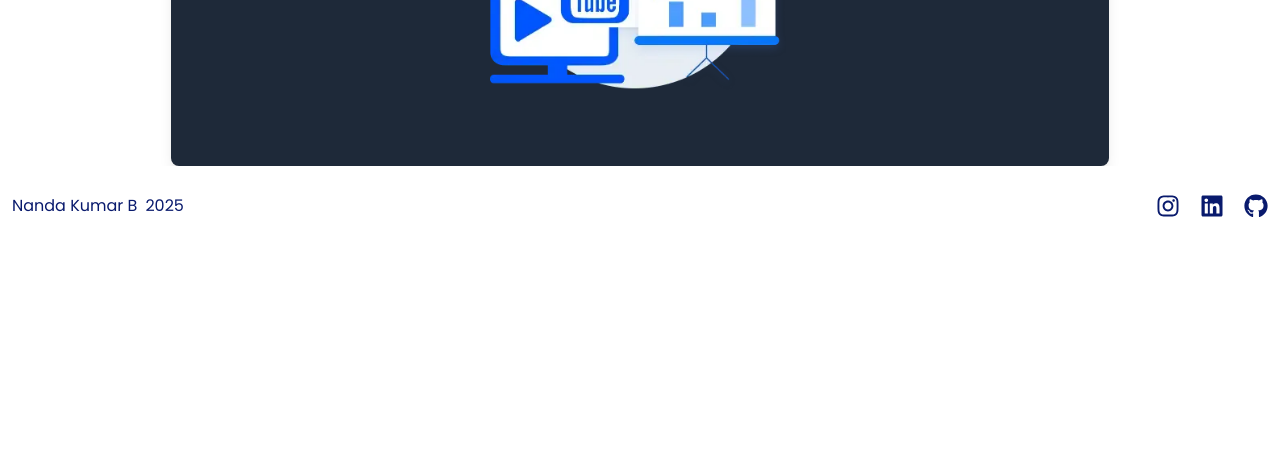
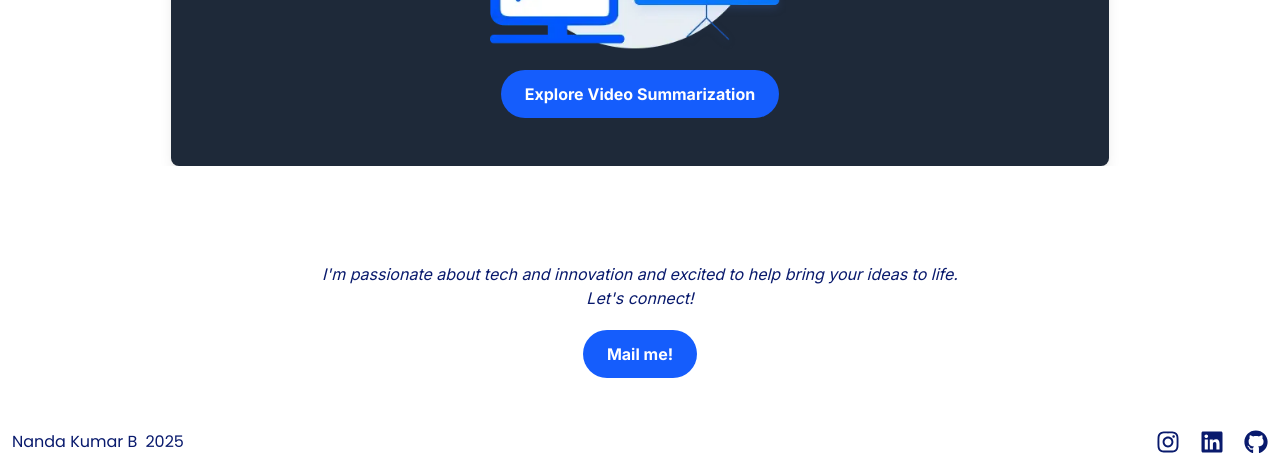
Before and after one commit to user-Gyrus/neuramate, a Next.js app in the folder frontend/: page / in a window 1280 px wide. Shown: the part 1359-1822 px from the top of the page. Before the commit the page ends 1589 px from the top, so only its background shows below. Built offline with nearby package versions, Linux system fonts and the light colour scheme.

Commit message:
Finished the Day 2 updates, done with Landing page

```diff
--- a/frontend/package.json
+++ b/frontend/package.json
@@ -9,6 +9,7 @@
     "lint": "next lint"
   },
   "dependencies": {
+    "framer-motion": "^12.23.12",
     "next": "15.4.5",
     "react": "19.1.0",
     "react-dom": "19.1.0",
--- /dev/null
+++ b/frontend/src/app/_components/Contact.jsx
@@ -0,0 +1,18 @@
+function Contact() {
+  return (
+    <div className="flex flex-col items-center justify-center my-10">
+      <p className="text-white-200 md:mt-10 my-5 text-center italic">
+        I&apos;m passionate about tech and innovation and excited to help bring
+        your ideas to life. <br />
+        Let&apos;s connect!
+      </p>
+      <a href="mailto:nandakumarblj@gmail.com">
+        <button className="bg-blue-600 hover:bg-blue-700 text-white cursor-pointer px-6 py-3 rounded-3xl font-semibold">
+          Mail me!
+        </button>
+      </a>
+    </div>
+  );
+}
+
+export default Contact;
--- a/frontend/src/app/_components/_landingPage/FeaturesCarousel.jsx
+++ b/frontend/src/app/_components/_landingPage/FeaturesCarousel.jsx
@@ -56,6 +56,9 @@ function FeaturesCarousel() {
             height={200}
             className="rounded-lg"
           />
+          <button className="bg-blue-600 hover:bg-blue-700 text-white cursor-pointer px-6 py-3 rounded-3xl font-semibold my-4">
+            Explore {currentItem.title}
+          </button>
         </div>
       </div>
 
--- a/frontend/src/app/_components/_landingPage/Hero.jsx
+++ b/frontend/src/app/_components/_landingPage/Hero.jsx
@@ -1,5 +1,8 @@
+"use client";
 import { Orbitron, Poppins } from "next/font/google";
 import FeaturesCarousel from "./FeaturesCarousel";
+import Contact from "../Contact";
+import { motion, useScroll, useTransform } from "framer-motion";
 
 const orbitron = Orbitron({
   subsets: ["latin"],
@@ -12,16 +15,17 @@ function Hero() {
     <div className="flex flex-col">
       {/* Intro part */}
       <div className="relative w-full h-screen flex items-center justify-center overflow-hidden">
-        <video
+        {/* <video
           src="/bgvideo.mp4"
           autoPlay
           muted
           loop
           className="absolute top-0 left-0 w-full h-full object-cover"
-        />
+        /> */}
 
         {/* Overlay */}
-        <div className="absolute top-0 left-0 w-full h-full bg-black/60" />
+        {/* <div className="absolute top-0 left-0 w-full h-full bg-black/60" /> */}
+        {/* <div className="absolute w-full h-full bg-gradient-to-r from-red-400 via-pink-400 to-blue-300 rounded-[50%]" /> */}
 
         {/* Content */}
         <div className="relative z-10 text-center text-white px-4">
@@ -47,6 +51,9 @@ function Hero() {
         </h1>
         <FeaturesCarousel />
       </div>
+      <div>
+        <Contact />
+      </div>
     </div>
   );
 }
--- a/frontend/src/app/_data/carouselData.js
+++ b/frontend/src/app/_data/carouselData.js
@@ -7,15 +7,16 @@ export const carousel = [
   },
   {
     id: 2,
-    title: "Smart Slides & Image Capture",
-    description: "Capture and organize key slides and images from videos.",
-    image: "/feature2.webp", // placeholder
-  },
-  {
-    id: 3,
     title: "AI Chat Mode",
     description:
       "Engage in conversations with an AI companion for emotional support or fun.",
     image: "/feature3.webp", // placeholder
   },
+  {
+    id: 3,
+    title: "Gaming Arena",
+    description:
+      "Play some of the most popular games here in the website with NeuraMate.",
+    image: "/feature4.jpg", // placeholder
+  },
 ];
```
Also changed, not shown: frontend/public/feature4.jpg (added), 1 other file (tests, documents, lock files or other folders).
